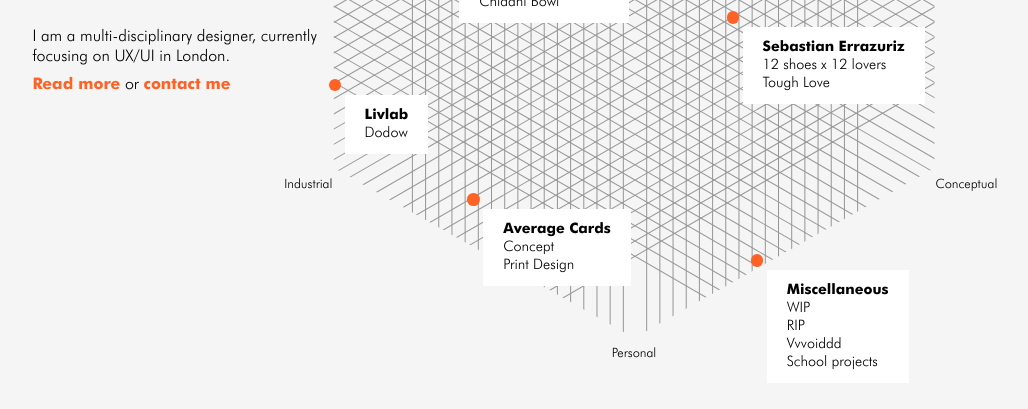
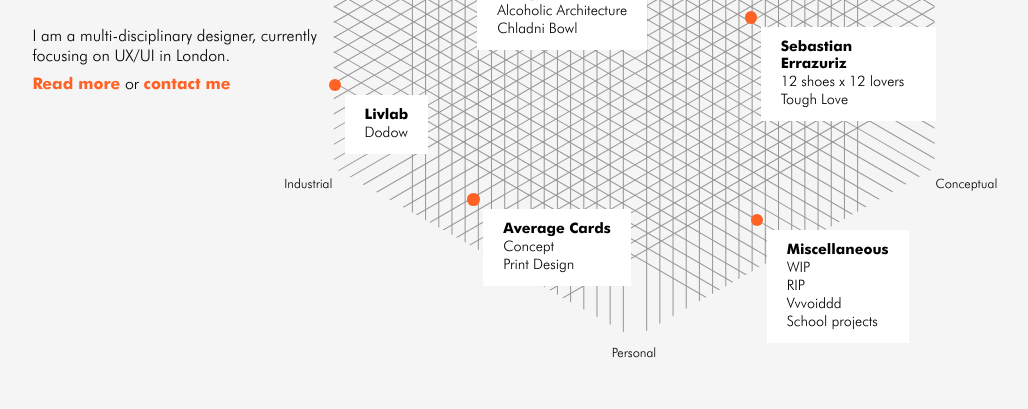
Before and after one commit to audreymgr/audreymgr.github.io, a Jekyll site: the page built from index.html, in a window 1280 px wide. Shown: the top 409 px of the page, without its empty margins (6-1034 px from the left). Built offline with Jekyll 4.4.1, drawn with Linux system fonts in a browser that asks for light colours.

Commit message:
projects_position8

```diff
--- a/index.html
+++ b/index.html
@@ -43,7 +43,7 @@
                     </ul>
                 </a>
             </li>
-            <li style="left: 21%; top: 42%;">
+            <li style="left: 24%; top: 46%;">
                 <a href="/work/bompasandparr.html">
                     <h2>Bompas & Parr</h2>
                     <ul>
@@ -52,7 +52,7 @@
                     </ul>
                 </a>
             </li>
-            <li style="left: 68%; top: 54%;">
+            <li style="left: 71%; top: 54%;">
                 <a href="/work/sebastianerrazuriz.html">
                     <h2>Sebastian Errazuriz</h2>
                     <ul>
@@ -78,7 +78,7 @@
                     </ul>
                 </a>
             </li>
-            <li style="left: 72%; top: 90%;">
+            <li style="left: 72%; top: 84%;">
                 <a href="/work/miscellaneous.html">
                     <h2>Miscellaneous</h2>
                     <ul>
```
